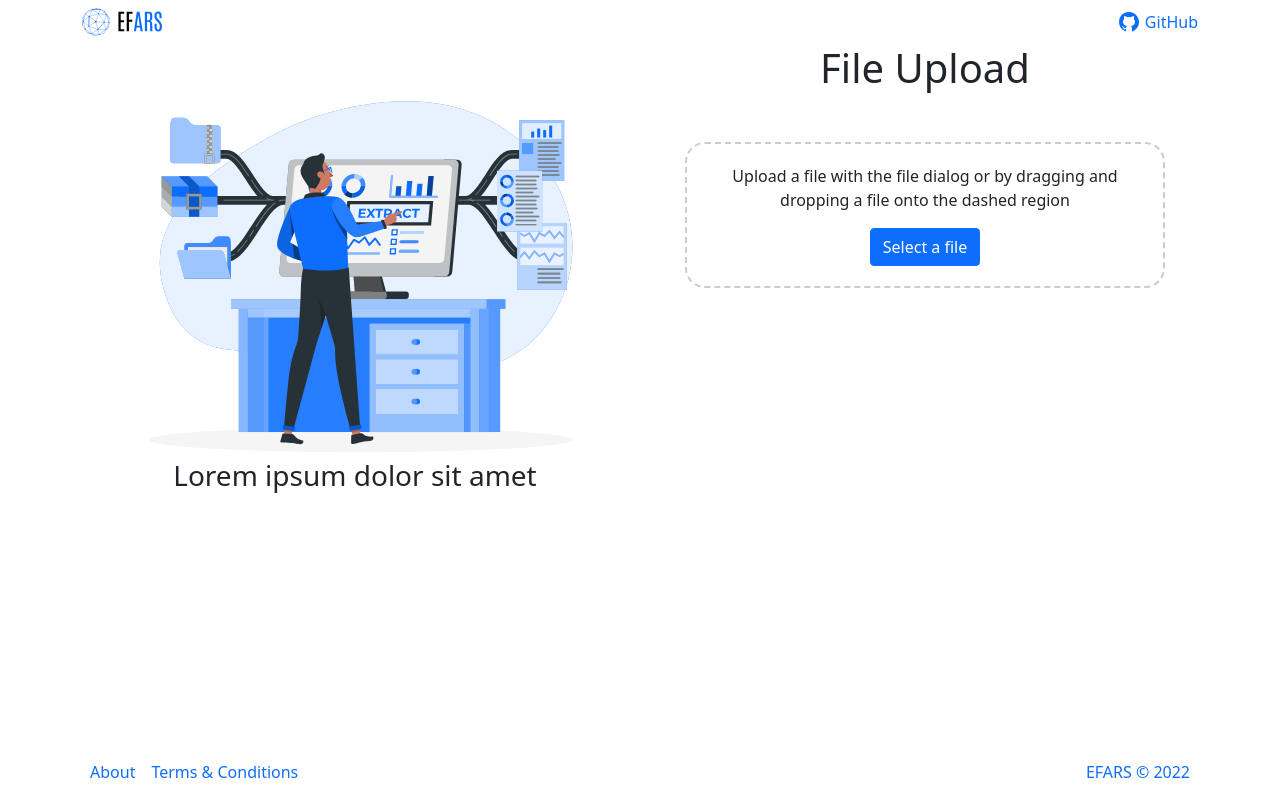
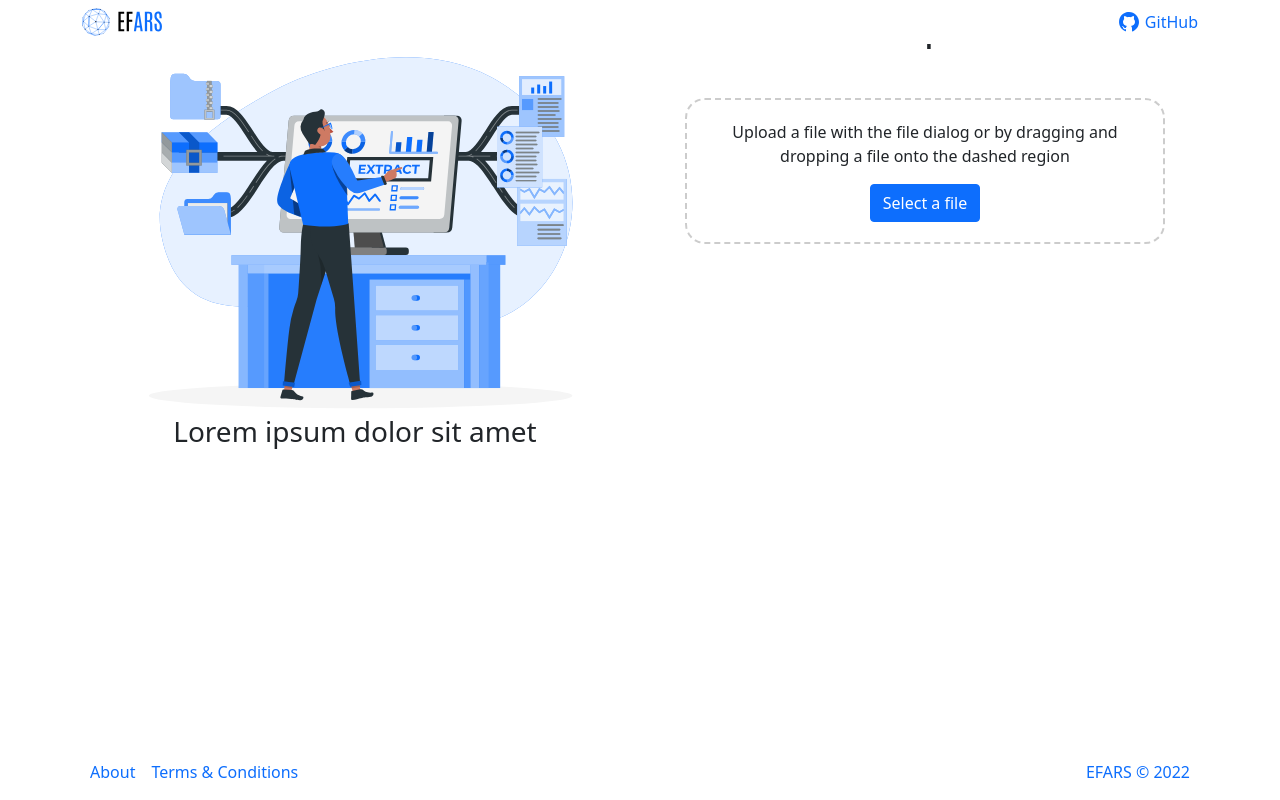
Before and after one commit to nedimcanulusoy/EFARS, a Flask app: page / in a window 1280 px wide. Run offline with Flask 2, Linux system fonts and the light colour scheme; parts of the project's set-up code (start-up, migrations or seed data) failed here and were passed over; some libraries are stand-ins or nearby versions.

Commit message:
UPDATE navbar.html

```diff
--- a/efars/templates/base_components/navbar.html
+++ b/efars/templates/base_components/navbar.html
@@ -1,4 +1,4 @@
-<nav class="navbar navbar-expand-lg fade-in" id="navbar-comp">
+<nav class="navbar navbar-expand-lg fade-in fixed-top bg-white" id="navbar-comp">
     <div class="container">
 
         <a class="text-primary" href={{ url_for('index') }}>
```
